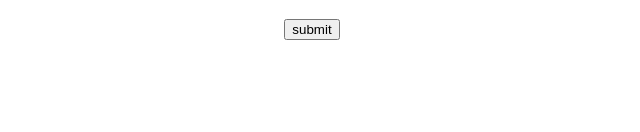
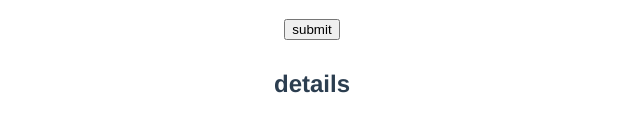
Before and after one commit to ysfelik1/vueproject, a Vue app in the folder hello-world/: page / in a window 1280 px wide. Shown: the part 624-756 px from the top of the page, without its empty margins (328-968 px from the left). Built offline with nearby package versions, Linux system fonts and the light colour scheme.

Commit message:
add Details component

```diff
--- a/hello-world/src/App.vue
+++ b/hello-world/src/App.vue
@@ -13,17 +13,19 @@
     <button v-bind:disabled="customer.isDisable">select</button>
   </div>
   <FormComponent />
+  <DetailsComponent />
 </template>
 
 
 <script>
 import FormComponent from './components/form.vue';
-
+import DetailsComponent from './components/DetailsComponent.vue'
 export default {
 
   name: 'App',
   components: {
-    FormComponent
+    FormComponent,
+    DetailsComponent,
   },
   data() {
     return {
--- /dev/null
+++ b/hello-world/src/components/DetailsComponent.vue
@@ -0,0 +1,15 @@
+<template>
+    <div>
+        <h2>details</h2>
+    </div>
+</template>
+
+<script>
+    export default {
+
+    }
+</script>
+
+<style scoped>
+
+</style>
```
